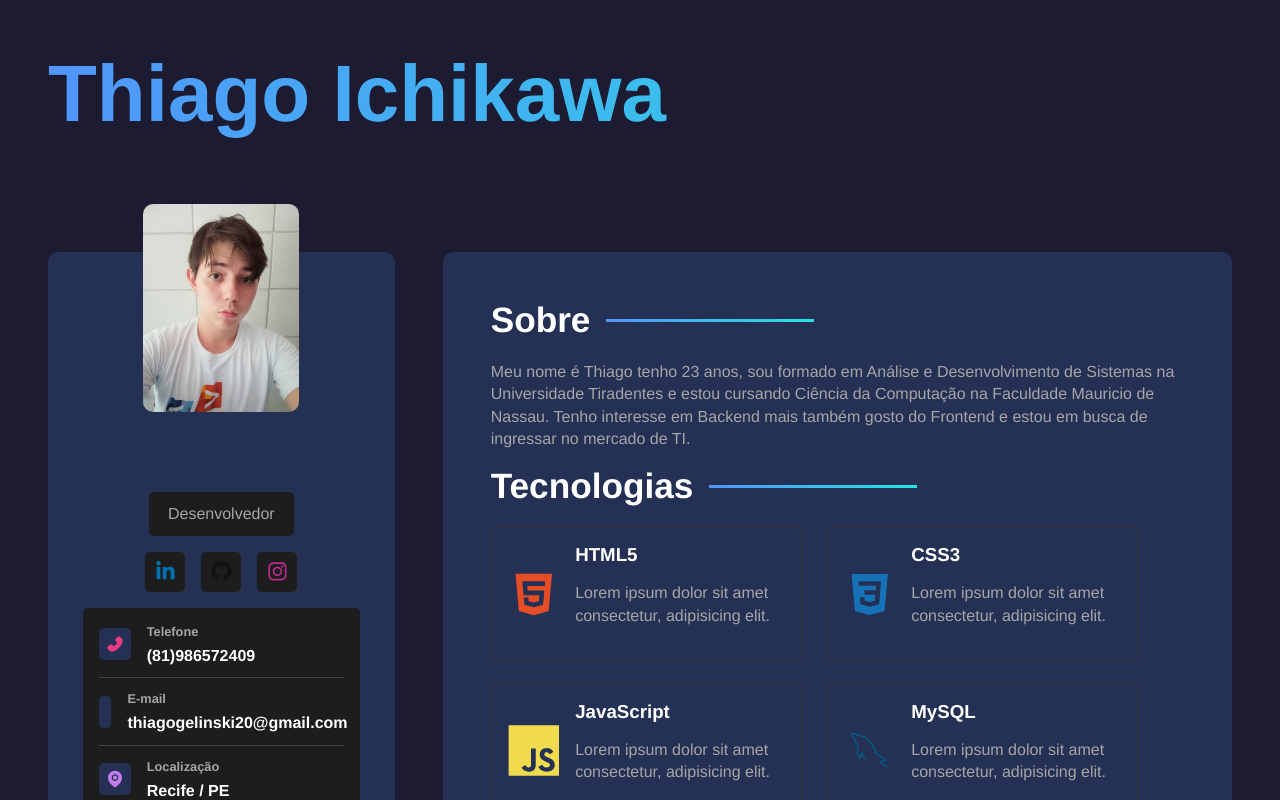
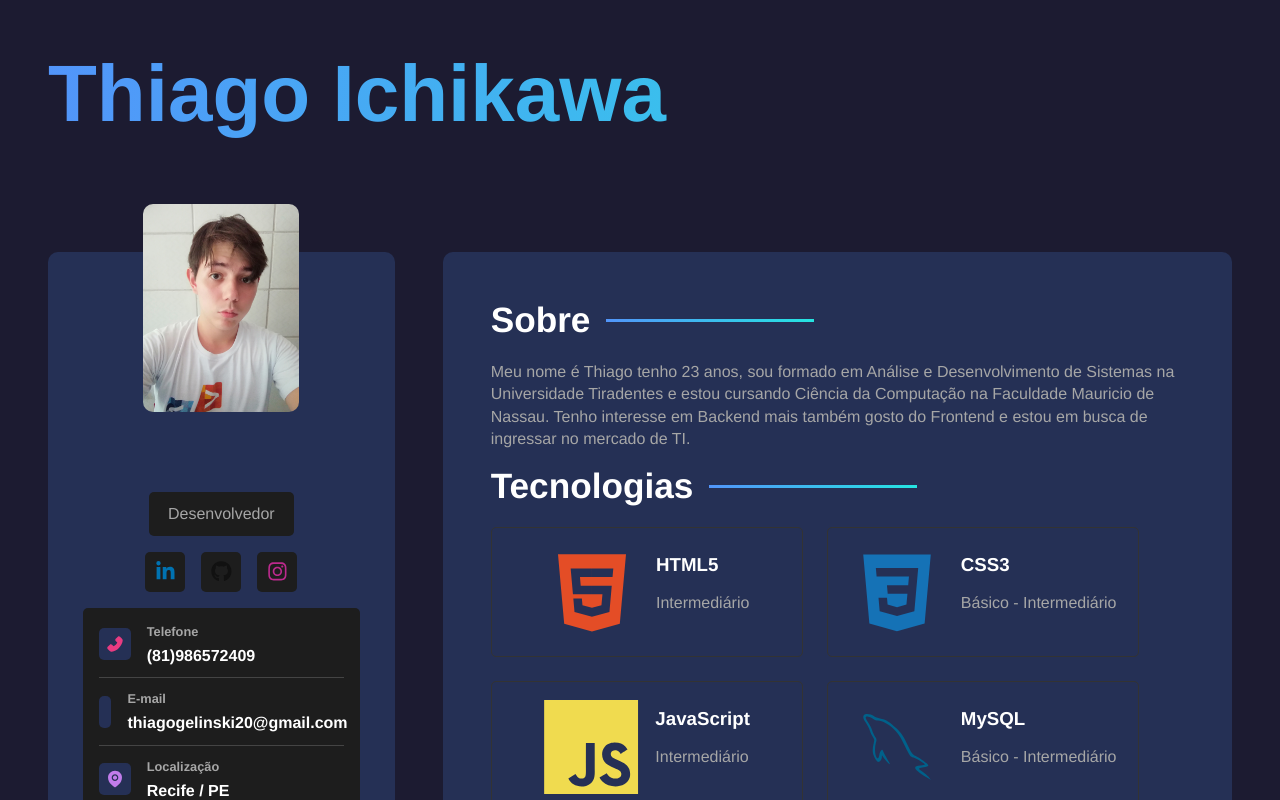
Before and after one commit to yujiichikawa/Portfolio, a React (Vite) app: page / in a window 1280 px wide. Shown: the top 800 px of the page. Built offline with nearby package versions, Linux system fonts and the light colour scheme.

Commit message:
Atualizar o TecnologiesConteiner.jsx

```diff
--- a/src/components/TecnologiesConteiner.jsx
+++ b/src/components/TecnologiesConteiner.jsx
@@ -12,14 +12,14 @@ import {
 import "../styles/components/tecnologiesconteiner.sass";
 
 const technologies = [
-  { id: "html", name: "HTML5", icon: <DiHtml5 /> },
-  { id: "css", name: "CSS3", icon: <DiCss3 /> },
-  { id: "js", name: "JavaScript", icon: <DiJsBadge /> },
-  { id: "mysql", name: "MySQL", icon: <DiMysql /> },
-  { id: "react", name: "React", icon: <DiReact /> },
-  { id: "java", name: "Java", icon: <DiJava /> },
-  { id: "python", name: "Python", icon: <DiPython /> },
-  { id: "andoid", name: "Android", icon: <DiAndroid /> },
+  { id: "html",text:"Intermediário",name: "HTML5", icon: <DiHtml5 /> },
+  { id: "css",text:"Básico - Intermediário",name: "CSS3", icon: <DiCss3 /> },
+  { id: "js",text:"Intermediário",name: "JavaScript", icon: <DiJsBadge /> },
+  { id: "mysql",text:"Básico - Intermediário", name: "MySQL", icon: <DiMysql /> },
+  { id: "react",text:"Básico - Intermediário", name: "React", icon: <DiReact /> },
+  { id: "java",text:"Intermediário",name: "Java", icon: <DiJava /> },
+  { id: "python",text:"Básico - Intermediário", name: "Python", icon: <DiPython /> },
+  { id: "andoid",text:"Básico", name: "Android", icon: <DiAndroid /> },
 ];
 
 const TechnologiesContainer = () => {
@@ -32,7 +32,7 @@ const TechnologiesContainer = () => {
             {tech.icon}
             <div className="technology-info">
               <h3>{tech.name}</h3>
-              <p>Lorem ipsum dolor sit amet consectetur, adipisicing elit.</p>
+              <p>{tech.text}</p>
             </div>
           </div>
         ))}
```
